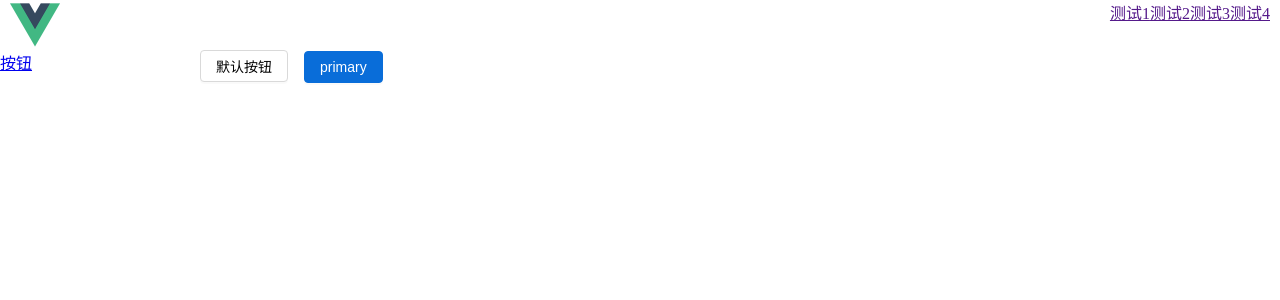
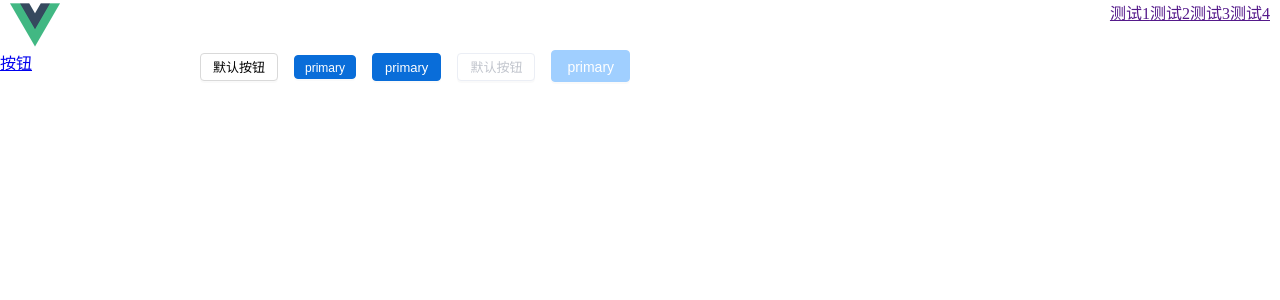
Before and after one commit to luguofei123/lfui, a Vue app: page /document/buttonExp in a window 1280 px wide. Shown: the top 300 px of the page. Built offline with nearby package versions, Linux system fonts and the light colour scheme.

Commit message:
'button组件'

```diff
--- a/src/components/common/button/botton.vue
+++ b/src/components/common/button/botton.vue
@@ -1,5 +1,5 @@
 <template>
-  <button type="button" :disabled="disabled" :class="['lf-btn', size, 'lf-btn-'+type]">
+  <button type="button" :disabled="disabled" :class="['lf-btn', 'lf-btn-size-'+size, 'lf-btn-type-'+type, disabled ? 'lf-btn-disabled' : '']" @click="onClick">
     <span  class="text"><slot></slot></span>
   </button>
 </template>
@@ -19,6 +19,17 @@ export default {
     size: {
       type: String,
       default: 'default'
+      // default small large
+    }
+  },
+  data () {
+    return {
+      tete: ''
+    }
+  },
+  methods: {
+    onClick (e) {
+      this.$emit('click', e)
     }
   }
 }
@@ -27,7 +38,7 @@ export default {
   .lf-btn, .lf-btn:active, .lf-btn:focus{
     outline: 0;
   }
-  .lf-btn-default{
+  .lf-btn-type-default{
     color: #000;
     background-color: #fff;
     border: 1px solid #d9d9d9;
@@ -36,7 +47,18 @@ export default {
       border: 1px solid #4049ff;
     }
   }
-  .lf-btn-primary{
+  .lf-btn-type-default.lf-btn-disabled {
+    color: #c0c4cc;
+    background-color: #fff;
+    border: 1px solid #ebeef5;
+    cursor: not-allowed;
+    &:hover{
+      color: #c0c4cc;
+      background-color: #fff;
+      border: 1px solid #ebeef5;
+    }
+  }
+  .lf-btn-type-primary{
     color: #fff;
     background-color: #096dd9;
     border: 1px solid #096dd9;
@@ -44,6 +66,35 @@ export default {
       background-color: #4049ff;
       border: 1px solid #4049ff;
     }
+  }
+  .lf-btn-type-primary.lf-btn-disabled {
+    color: #fff;
+    background-color: #a0cfff;
+    border: 1px solid #a0cfff;
+    cursor: not-allowed;
+    &:hover{
+      color: #fff;
+      background-color: #a0cfff;
+      border: 1px solid #a0cfff;
+    }
+  }
+  .lf-btn-size-large{
+    height: 32px;
+    padding: 0 15px;
+    font-size: 14px;
+    line-height: 32px;
+  }
+  .lf-btn-size-default{
+    height: 28px;
+    padding: 0 12px;
+    font-size: 13px;
+    line-height: 28px;
+  }
+  .lf-btn-size-small{
+    height: 24px;
+    padding: 0 10px;
+    font-size: 12px;
+    line-height: 24px;
   }
   .lf-btn {
     box-shadow: 0 2px 0 rgb(0 0 0 / 2%);
@@ -54,9 +105,6 @@ export default {
     white-space: nowrap;
     text-align: center;
     touch-action: manipulation;
-    height: 32px;
-    padding: 0 15px;
-    font-size: 14px;
     border-radius: 4px;
   }
 </style>
--- a/src/views/document/manual/buttonExp.vue
+++ b/src/views/document/manual/buttonExp.vue
@@ -2,6 +2,30 @@
 <div>
     <lf-button>默认按钮</lf-button>
     &nbsp;&nbsp;
-    <lf-button type="primary">primary</lf-button>
+    <lf-button type="primary" size="small">primary</lf-button>
+    &nbsp;&nbsp;
+    <lf-button type="primary" >primary</lf-button>
+    &nbsp;&nbsp;
+    <lf-button @click="test1" disabled>默认按钮</lf-button>
+    &nbsp;&nbsp;
+    <lf-button type="primary" size="large" @click="test" disabled>primary</lf-button>
 </div>
 </template>
+<script>
+export default {
+  data () {
+    return {
+    }
+  },
+  methods: {
+    test (e) {
+      console.log('test')
+      console.log(e)
+    },
+    test1 (e) {
+      console.log('test1')
+      console.log(e)
+    }
+  }
+}
+</script>
```
